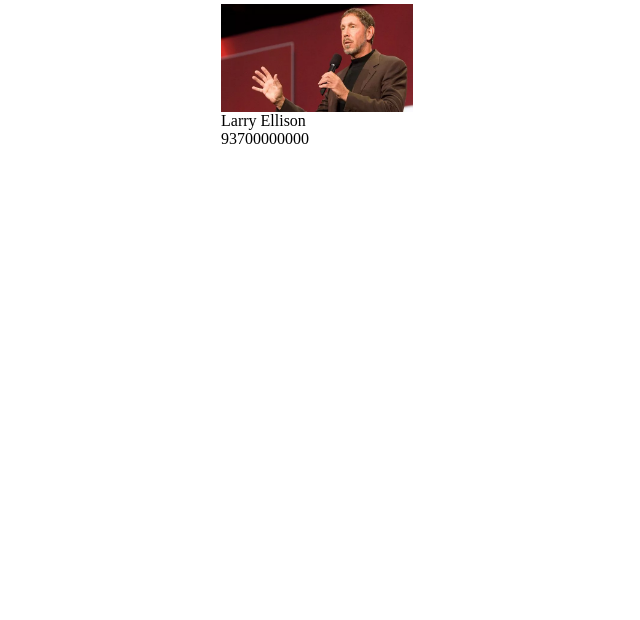
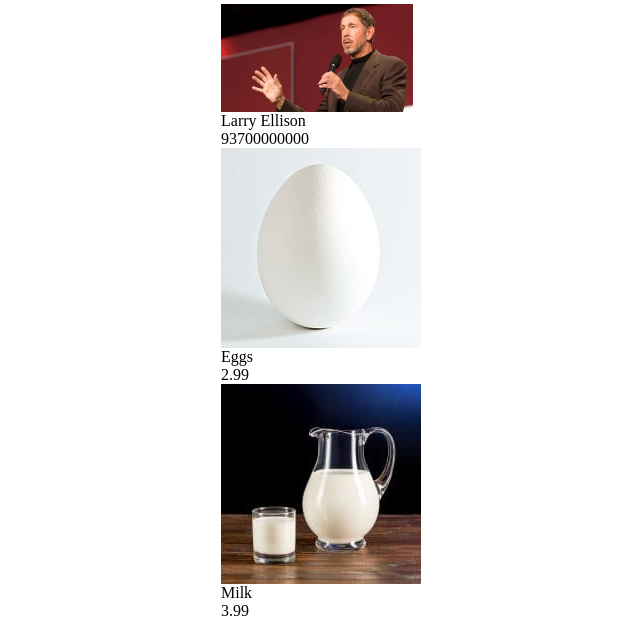
Before and after one commit to adnanjpg/the-money, a plain HTML site: page index.html in a window 1280 px wide. Shown: the part 716-1336 px from the top of the page, without its empty margins (119-759 px from the left). Before the commit the page ends 864 px from the top, so only its background shows below. Drawn offline with Linux system fonts and the light colour scheme.

Commit message:
init items data and list

```diff
--- /dev/null
+++ b/data/items.json
@@ -0,0 +1,14 @@
+[
+    {
+        "id": "1",
+        "name": "Eggs",
+        "price": "2.99",
+        "extension": "jpeg"
+    },
+    {
+        "id": "2",
+        "name": "Milk",
+        "price": "3.99",
+        "extension": "jpeg"
+    }
+]
--- a/index.html
+++ b/index.html
@@ -10,6 +10,7 @@
   </head>
   <body>
     <div id="ppllist"></div>
+    <div id="itemslist"></div>
 
     <script src="index.js"></script>
   </body>
--- a/index.js
+++ b/index.js
@@ -17,7 +17,15 @@ let readPplData = async function () {
     pplData = json;
 }
 
-let render = async function () {
+let itemsData;
+let readItemsData = async function () {
+    var json = await readJsonFile('./data/items.json');
+    itemsData = json;
+}
+
+
+let render = function () {
+    let renderPpl = function () {
         var html = '';
         for (var i = 0; i < pplData.length; i++) {
             var person = pplData[i];
@@ -29,14 +37,33 @@ let render = async function () {
                 </div>
             `;
         }
+        ppllist.innerHTML = html;
+    }
 
-    ppllist.innerHTML = html;
+    let renderItems = function () {
+        var html = '';
+        for (var i = 0; i < itemsData.length; i++) {
+            var item = itemsData[i];
+            html += `
+                <div class="item" id="${item.id}">
+                    <img class="item-img" src="./data/imgs/items/${item.id}.${item.extension}" />
+                    <div class="item-name">${item.name}</div>
+                    <div class="item-price">${item.price}</div>
+                </div>
+            `;
+        }
+        itemslist.innerHTML = html;
+    }
+
+    renderPpl();
+    renderItems();
 }
 
 init = async function () {
     await readPplData();
+    await readItemsData();
 
-    await render();
+    render();
 }
 
 init();
```
Also changed, not shown: data/imgs/items/1.jpeg (added), data/imgs/items/2.jpeg (added), 1 other file. Lines whose indentation alone changed are shown as unchanged.
